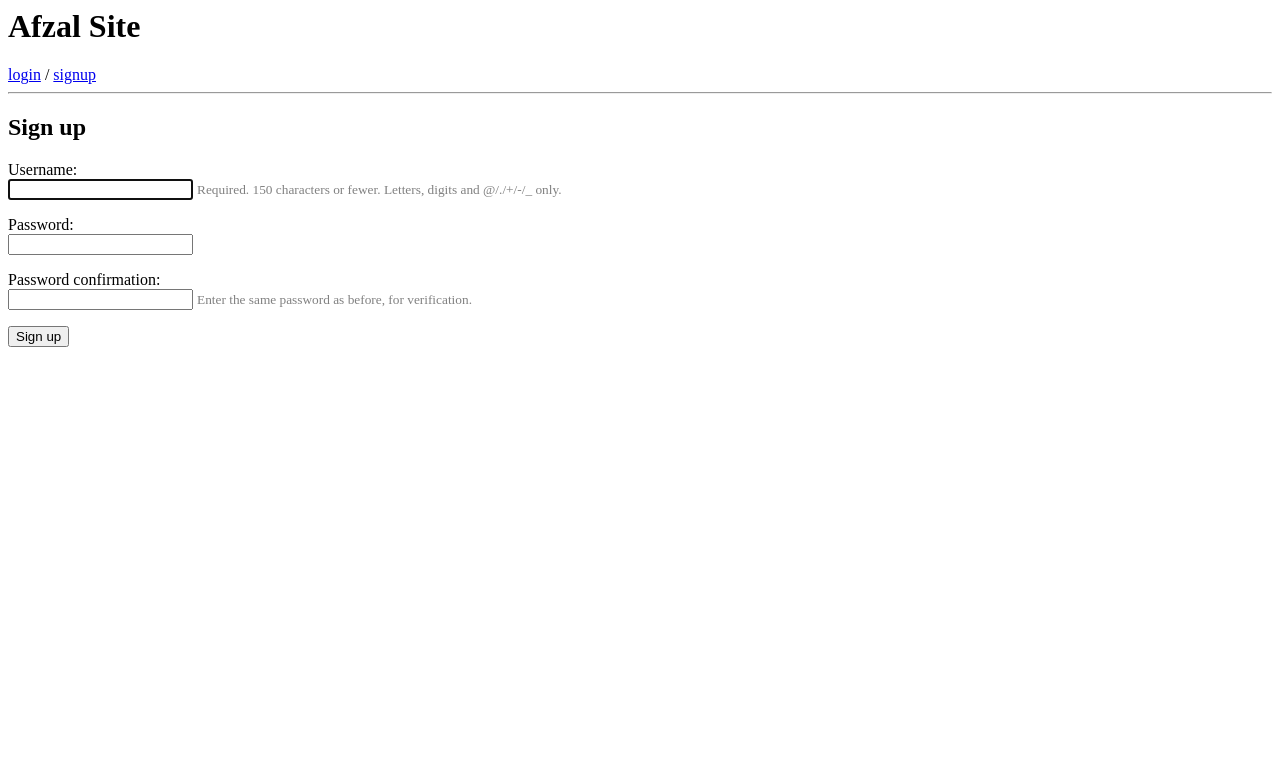
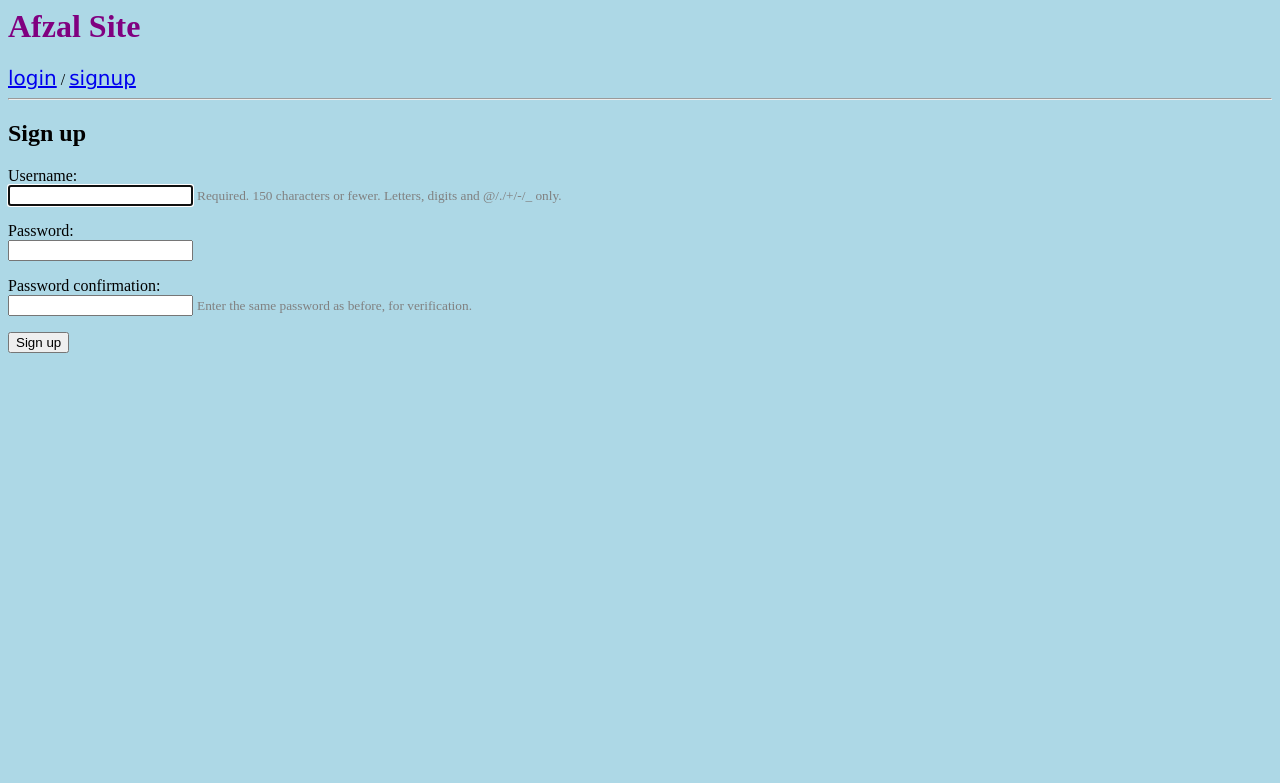
Before and after one commit to Afzal143/user_authentication, a Django app: page /signup/ in a window 1280 px wide. Shown: the top 783 px of the page. Run offline with Django 3.2, Linux system fonts and the light colour scheme; parts of the project's set-up code (start-up, migrations or seed data) failed here and were passed over.

Commit message:
update base.html

```diff
--- a/mysite/templates/base.html
+++ b/mysite/templates/base.html
@@ -2,10 +2,26 @@
 
 <html lang="en">
   <head>
+<style>
+
+body {
+	background-color: lightblue;
+}
+
+  h1 {
+	color : purple;
+
+}
+
+  a {
+	font-family : verdana;
+	font-size: 20px;
+}
 
 
     <meta charset="utf-8">
     <title>{% block title %}User Authentication system{% endblock %}</title>
+</style>
   </head>
   <body>
     <header>
```
